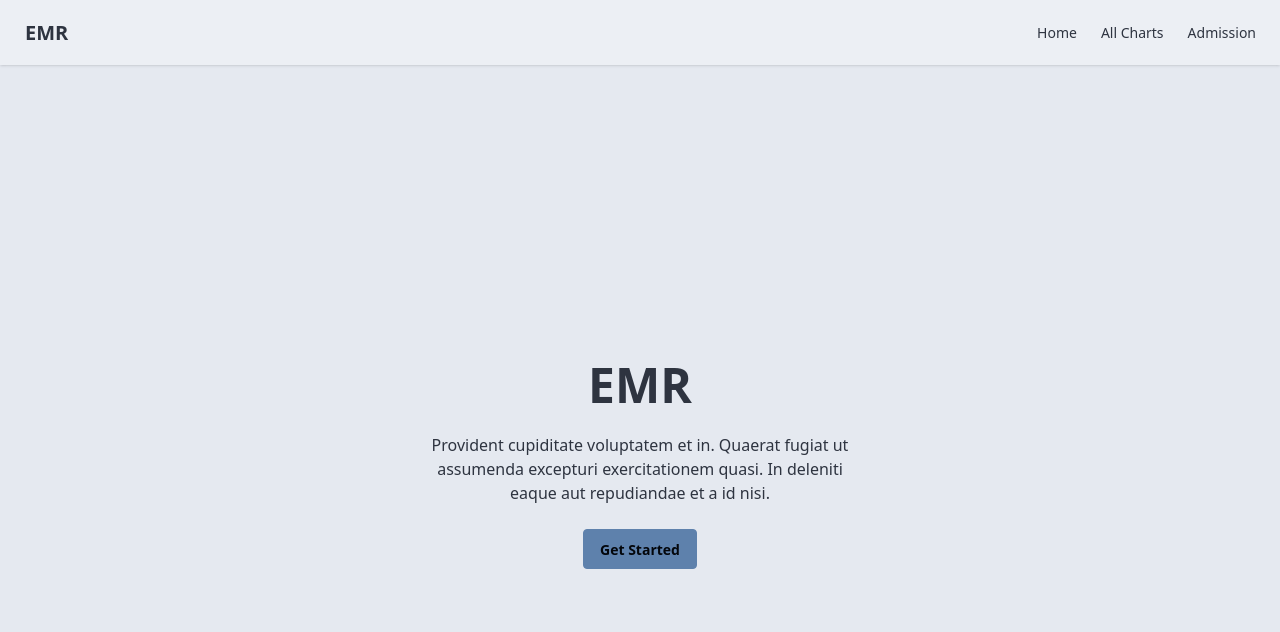
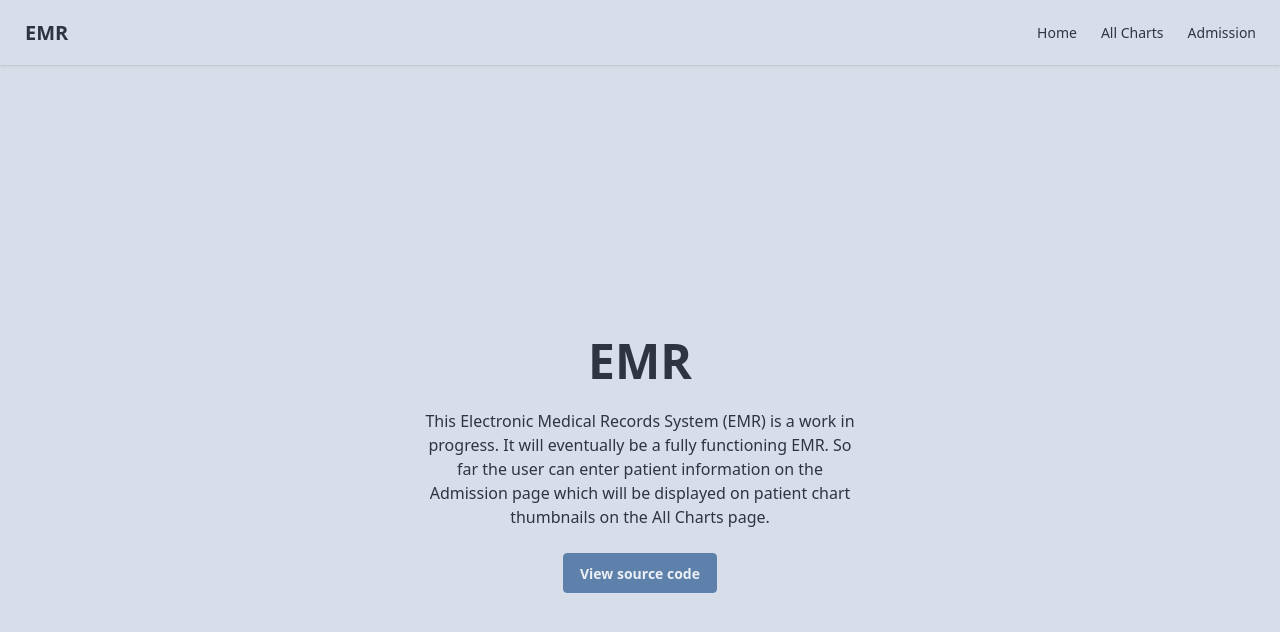
Before and after one commit to bobbythree/emr-system, a React (Vite) app in the folder frontend/: page / in a window 1280 px wide. Shown: the top 632 px of the page. Built offline with nearby package versions, Linux system fonts and the light colour scheme.

Commit message:
add hero component, link button to source code

```diff
--- /dev/null
+++ b/frontend/src/Components/HomePageHero.jsx
@@ -0,0 +1,19 @@
+export default function HomePageHero() {
+  const handleClick = () => {
+    window.open('https://github.com/bobbythree/emr-system', '_blank', 'nooperner, noreferrer');
+  }
+
+  return (
+    <div className="hero bg-base-300 min-h-screen">
+      <div className="hero-content text-center">
+        <div className="max-w-md">
+          <h1 className="text-5xl font-bold">EMR</h1>
+          <p className="py-6">
+            This Electronic Medical Records System (EMR) is a work in progress. It will eventually be a fully functioning EMR. So far the user can enter patient information on the Admission page which will be displayed on patient chart thumbnails on the All Charts page.
+          </p>
+            <button onClick={handleClick} className="btn btn-primary text-base-100">View source code</button>
+        </div>
+      </div>
+    </div>
+  )
+}
--- a/frontend/src/Components/NavBar.jsx
+++ b/frontend/src/Components/NavBar.jsx
@@ -2,7 +2,7 @@ import { Link } from 'react-router-dom'
 
 export default function NavBar() {
   return (
-    <div className="navbar bg-base-100 shadow-sm">
+    <div className="navbar bg-base-300 shadow-sm">
       <div className="flex-1">
         <Link className="btn btn-ghost text-xl">EMR</Link>
       </div>
--- a/frontend/src/pages/HomePage.jsx
+++ b/frontend/src/pages/HomePage.jsx
@@ -1,16 +1,7 @@
+import HomePageHero from '../Components/HomePageHero.jsx'
+
 export default function HomePage() {
   return (
-    <div className="hero bg-base-200 min-h-screen">
-      <div className="hero-content text-center">
-        <div className="max-w-md">
-          <h1 className="text-5xl font-bold">EMR</h1>
-          <p className="py-6">
-            Provident cupiditate voluptatem et in. Quaerat fugiat ut assumenda excepturi exercitationem
-            quasi. In deleniti eaque aut repudiandae et a id nisi.
-          </p>
-          <button className="btn btn-primary">Get Started</button>
-        </div>
-      </div>
-    </div>
+    <HomePageHero />
   )
 }
```
